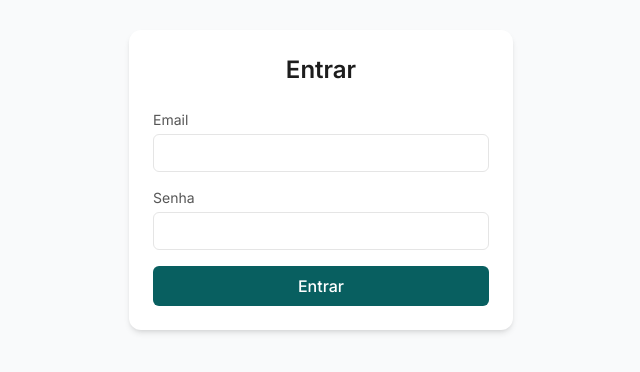
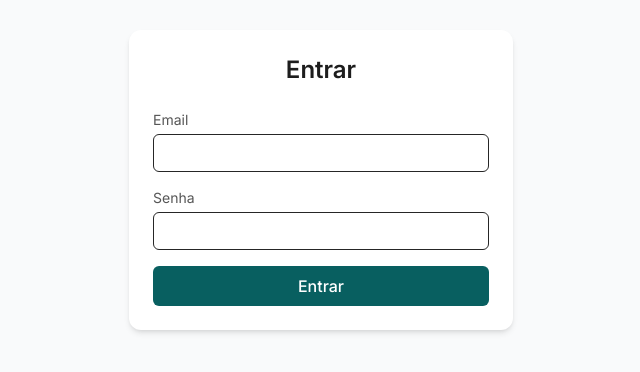
Before and after one commit to anaalbsantos/frontend_rocketcorp, a React (Vite) app: page / in a window 1280 px wide. Shown: the part 220-592 px from the top of the page, without its empty margins (319-959 px from the left). Built offline with nearby package versions, Linux system fonts and the light colour scheme.

Commit message:
limitação de titulo, descrição, perguntas e data

```diff
--- a/src/index.css
+++ b/src/index.css
@@ -40,7 +40,6 @@ h1 {
 
 button {
   border-radius: 8px;
-  /* padding: 0.6em 1.2em; */
   font-size: 1em;
   font-weight: 500;
   font-family: inherit;
@@ -83,8 +82,8 @@ button:focus-visible {
     --accent-foreground: 0 0% 9%;
     --destructive: 0 84.2% 60.2%;
     --destructive-foreground: 0 0% 98%;
-    --border: 0 0% 89.8%;
-    --input: 0 0% 89.8%;
+    --border: 0 0% 14.9%;
+    --input: 0 0% 14.9%;
     --ring: 0 0% 3.9%;
     --chart-1: 12 76% 61%;
     --chart-2: 173 58% 39%;
@@ -150,4 +149,8 @@ button:focus-visible {
   .scrollbar::-webkit-scrollbar-thumb:hover {
     background: #d4d4d4;
   }
+
+  input[type="date"]::-webkit-calendar-picker-indicator {
+    filter: invert(1);
+  }
 }
--- a/src/pages/clima/PesquisaClima.tsx
+++ b/src/pages/clima/PesquisaClima.tsx
@@ -166,6 +166,7 @@ const QuestionEditor: React.FC<QuestionEditorProps> = ({
             onChange={(e) => onUpdateQuestion(q.id, "titulo", e.target.value)}
             className="w-full border border-gray-300 rounded px-3 py-2 bg-white focus:outline-none focus:ring-2 focus:ring-emerald-600"
             disabled={!isEditable}
+            maxLength={200}
           />
         </div>
         <div className="mb-2">
@@ -1022,6 +1023,7 @@ const PesquisaClima: React.FC<PesquisaClimaProps> = ({ role }) => {
                   required
                   autoFocus
                   disabled={!canManage}
+                  maxLength={150}
                 />
               </div>
               <div>
@@ -1040,6 +1042,7 @@ const PesquisaClima: React.FC<PesquisaClimaProps> = ({ role }) => {
                   placeholder="Digite a descrição"
                   className="w-full border border-gray-300 rounded px-3 py-2 bg-white focus:outline-none focus:ring-2 focus:ring-emerald-600 h-24 resize-none"
                   disabled={!canManage}
+                  maxLength={500}
                 />
               </div>
               <div>
@@ -1063,6 +1066,7 @@ const PesquisaClima: React.FC<PesquisaClimaProps> = ({ role }) => {
                   className="w-full border border-gray-300 rounded px-3 py-2 bg-white focus:outline-none focus:ring-2 focus:ring-emerald-600"
                   required
                   disabled={!canManage}
+                  min={new Date().toISOString().split("T")[0]}
                 />
               </div>
               <div className="flex justify-end gap-3">
```
